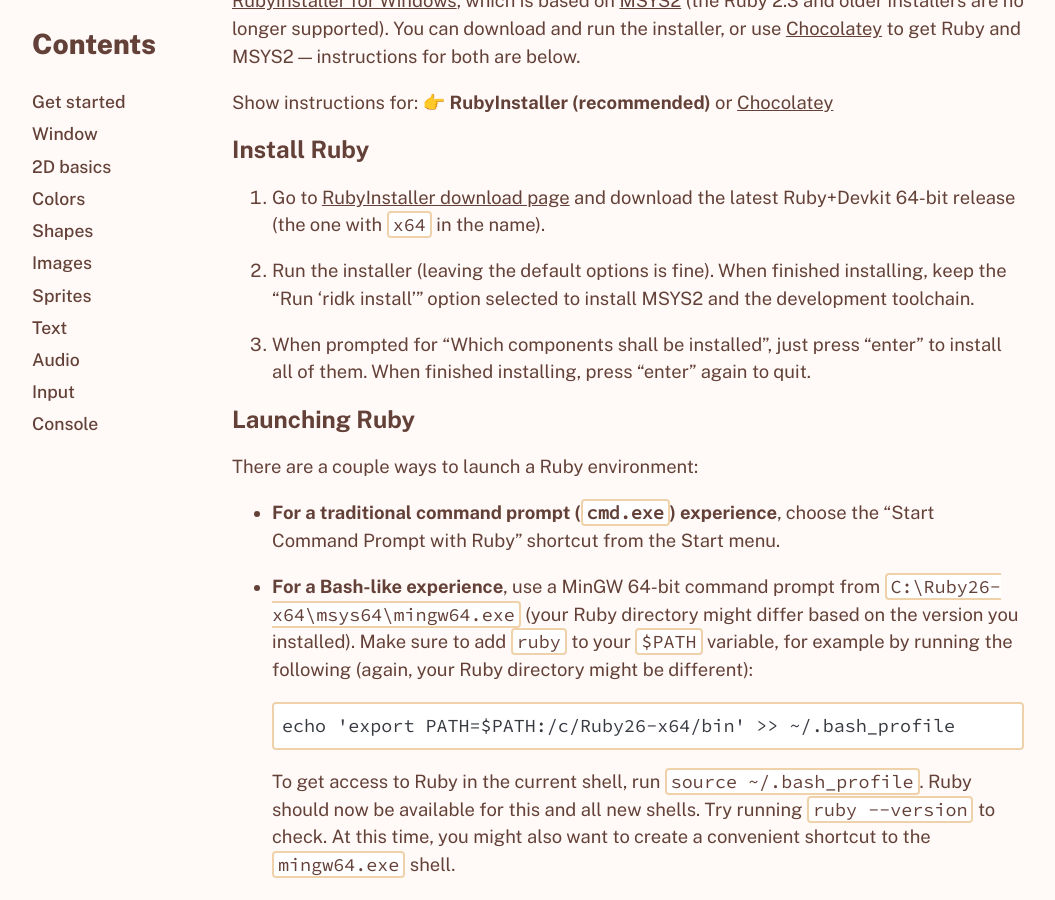
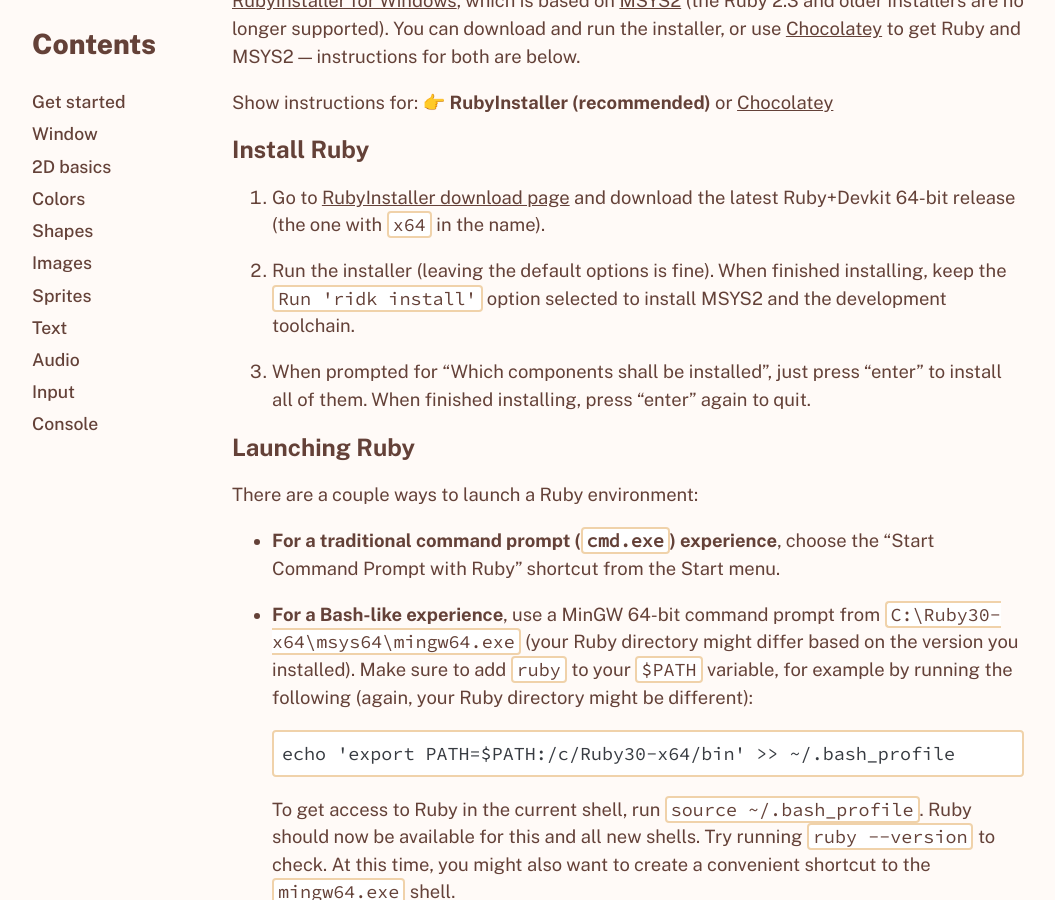
Before and after one commit to ruby2d/ruby2d.com, a Jekyll site: the page built from _pages/learn/windows.md, in a window 1280 px wide and 900 px high, scrolled down 341 px. Shown: the whole window, without its empty margins (112-1167 px from the left). Built offline with Jekyll 4.4.1, drawn with Linux system fonts in a browser that asks for light colours; comment, search, counter and statistics services are not loaded.

Commit message:
Update windows.md

````diff
--- a/_pages/learn/windows.md
+++ b/_pages/learn/windows.md
@@ -14,7 +14,7 @@
 
 1. Go to [RubyInstaller download page](https://rubyinstaller.org/downloads) and download the latest Ruby+Devkit 64-bit release (the one with `x64` in the name).
 
-2. Run the installer (leaving the default options is fine). When finished installing, keep the "Run 'ridk install'" option selected to install MSYS2 and the development toolchain.
+2. Run the installer (leaving the default options is fine). When finished installing, keep the `Run 'ridk install'` option selected to install MSYS2 and the development toolchain.
 
 3. When prompted for "Which components shall be installed", just press "enter" to install all of them. When finished installing, press "enter" again to quit.
 
@@ -40,16 +40,16 @@
 - **For a traditional command prompt (`cmd.exe`) experience**, choose the "Start Command Prompt with Ruby" shortcut from the Start menu.
 
 <div class="rubyinstaller" markdown="1">
-- **For a Bash-like experience**, use a MinGW 64-bit command prompt from `C:\Ruby26-x64\msys64\mingw64.exe` (your Ruby directory might differ based on the version you installed). Make sure to add `ruby` to your `$PATH` variable, for example by running the following (again, your Ruby directory might be different):
+- **For a Bash-like experience**, use a MinGW 64-bit command prompt from `C:\Ruby30-x64\msys64\mingw64.exe` (your Ruby directory might differ based on the version you installed). Make sure to add `ruby` to your `$PATH` variable, for example by running the following (again, your Ruby directory might be different):
   ```
-  echo 'export PATH=$PATH:/c/Ruby26-x64/bin' >> ~/.bash_profile
+  echo 'export PATH=$PATH:/c/Ruby30-x64/bin' >> ~/.bash_profile
   ```
   To get access to Ruby in the current shell, run `source ~/.bash_profile`. Ruby should now be available for this and all new shells. Try running `ruby --version` to check. At this time, you might also want to create a convenient shortcut to the `mingw64.exe` shell.
 </div>
 <div class="chocolatey" markdown="1">
 - **For a Bash-like experience**, use a MinGW 64-bit command prompt from `C:\tools\msys64\mingw64.exe`. Make sure to add `ruby` to your `$PATH` variable, for example by running the following (your Ruby directory might be different):
   ```
-  echo 'export PATH=$PATH:/c/tools/ruby26/bin' >> ~/.bash_profile
+  echo 'export PATH=$PATH:/c/tools/ruby30/bin' >> ~/.bash_profile
   ```
   To get access to Ruby in the current shell, run `source ~/.bash_profile`. Ruby should now be available for this and all new shells. Try running `ruby --version` to check. At this time, you might also want to create a convenient shortcut to the `mingw64.exe` shell.
 </div>
````
